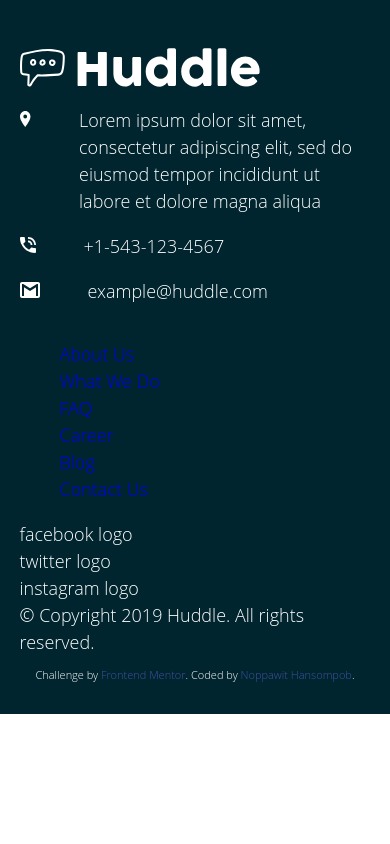
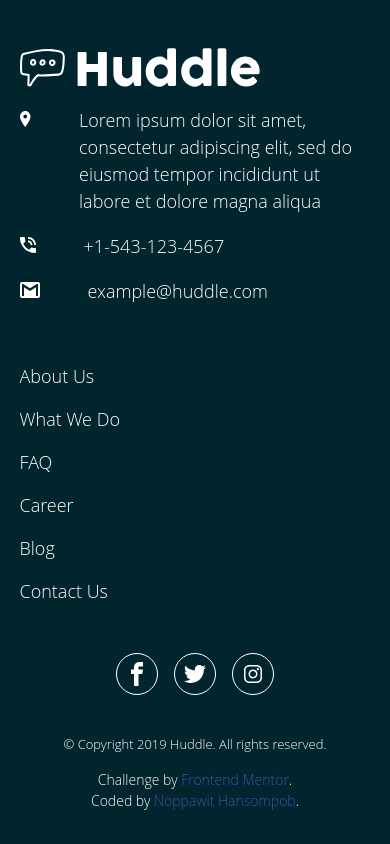
Before and after one commit to NTHB/huddle-project, a plain HTML site: page index.html in a window 390 px wide. Shown: the part 2805-3649 px from the top of the page. Before the commit the page ends 3519 px from the top, so only its background shows below. Drawn offline with Linux system fonts and the light colour scheme.

Commit message:
complete styling for mobile

```diff
--- a/index.html
+++ b/index.html
@@ -11,7 +11,7 @@
   <title>Frontend Mentor | Huddle landing page with alternating feature blocks</title>
 
   <style>
-    .attribution { font-size: 11px; text-align: center; }
+    .attribution { font-size: 14px; text-align: center; }
     .attribution a { color: hsl(228, 45%, 44%); }
   </style>
 </head>
@@ -101,7 +101,7 @@
         </p>
       </div>
     </div>
-    <div>
+    <div class="contact-links">
       <ul>
         <li><a href="#">About Us</a></li>
         <li><a href="#">What We Do</a></li>
@@ -111,10 +111,32 @@
         <li><a href="#">Contact Us</a></li>
       </ul>
     </div>
-    <div>
-      <div>facebook logo</div>
-      <div>twitter logo</div>
-      <div>instagram logo</div>
+    <div class="social-links">
+      <div class="social">
+          <svg xmlns="http://www.w3.org/2000/svg" width="32" height="32" viewBox="0 0 32 32" class="social-logo">
+            <path
+                d="M19 6h5v-6h-5c-3.86 0-7 3.14-7 7v3h-4v6h4v16h6v-16h5l1-6h-6v-3c0-0.542 0.458-1 1-1z"
+            ></path>
+          </svg>
+      </div>
+      <div class="social">
+          <svg xmlns="http://www.w3.org/2000/svg" width="32" height="32" viewBox="0 0 512 512" class="social-logo" >
+            <path
+                d="M492 109.5c-17.4 7.7-36 12.9-55.6 15.3 20-12 35.4-31 42.6-53.6-18.7 11.1-39.4 19.2-61.5 23.5C399.8 75.8 374.6 64 346.8 64c-53.5 0-96.8 43.4-96.8 96.9 0 7.6.8 15 2.5 22.1-80.5-4-151.9-42.6-199.6-101.3-8.3 14.3-13.1 31-13.1 48.7 0 33.6 17.2 63.3 43.2 80.7-16-.4-31-4.8-44-12.1v1.2c0 47 33.4 86.1 77.7 95-8.1 2.2-16.7 3.4-25.5 3.4-6.2 0-12.3-.6-18.2-1.8 12.3 38.5 48.1 66.5 90.5 67.3-33.1 26-74.9 41.5-120.3 41.5-7.8 0-15.5-.5-23.1-1.4C62.8 432 113.7 448 168.3 448 346.6 448 444 300.3 444 172.2c0-4.2-.1-8.4-.3-12.5C462.6 146 479 129 492 109.5z"
+            />
+          </svg>
+      </div>
+      <div class="social">
+          <svg xmlns="http://www.w3.org/2000/svg" width="32" height="32" viewBox="0 0 512 512" class="social-logo" >
+              <path
+                  d="M336 96c21.2 0 41.3 8.4 56.5 23.5S416 154.8 416 176v160c0 21.2-8.4 41.3-23.5 56.5S357.2 416 336 416H176c-21.2 0-41.3-8.4-56.5-23.5S96 357.2 96 336V176c0-21.2 8.4-41.3 23.5-56.5S154.8 96 176 96h160m0-32H176c-61.6 0-112 50.4-112 112v160c0 61.6 50.4 112 112 112h160c61.6 0 112-50.4 112-112V176c0-61.6-50.4-112-112-112z"
+              />
+              <path
+                  d="M360 176c-13.3 0-24-10.7-24-24s10.7-24 24-24c13.2 0 24 10.7 24 24s-10.8 24-24 24zM256 192c35.3 0 64 28.7 64 64s-28.7 64-64 64-64-28.7-64-64 28.7-64 64-64m0-32c-53 0-96 43-96 96s43 96 96 96 96-43 96-96-43-96-96-96z"
+              />
+          </svg>
+        </div>
+      </div>
     </div>
 
     <section class="copyright-section">
@@ -123,7 +145,7 @@
 
     <section>
       <p class="attribution">
-        Challenge by <a href="https://www.frontendmentor.io?ref=challenge" target="_blank">Frontend Mentor</a>.
+        Challenge by <a href="https://www.frontendmentor.io?ref=challenge" target="_blank">Frontend Mentor</a>.</br>
         Coded by <a href="#">Noppawit Hansompob</a>.
       </p>
     </section>
--- a/styles.css
+++ b/styles.css
@@ -183,3 +183,49 @@ footer {
     display: inline-block;
     margin-top: 0;
 }
+
+.contact-links {
+    margin: 2.5rem auto;
+}
+
+.contact-links ul {
+    padding-left: 0;
+}
+
+.contact-links li {
+    margin-top: 1rem;
+}
+
+.contact-links a {
+    color: white;
+}
+
+.social-links {
+    display: flex;
+    align-items: center;
+    justify-content: center;
+
+    margin: 2rem;
+}
+
+.social {
+    width: 40px;
+    height: 40px;
+    border: 1px solid white;
+    border-radius: 50%;
+    padding: 0;
+    margin: .5rem;
+}
+
+.social svg {
+    width: 24px;
+    height: 24px;
+    padding: 8px;
+
+    fill: white;
+}
+
+.copyright-section {
+    font-size: small;
+    text-align: center;
+}
```
